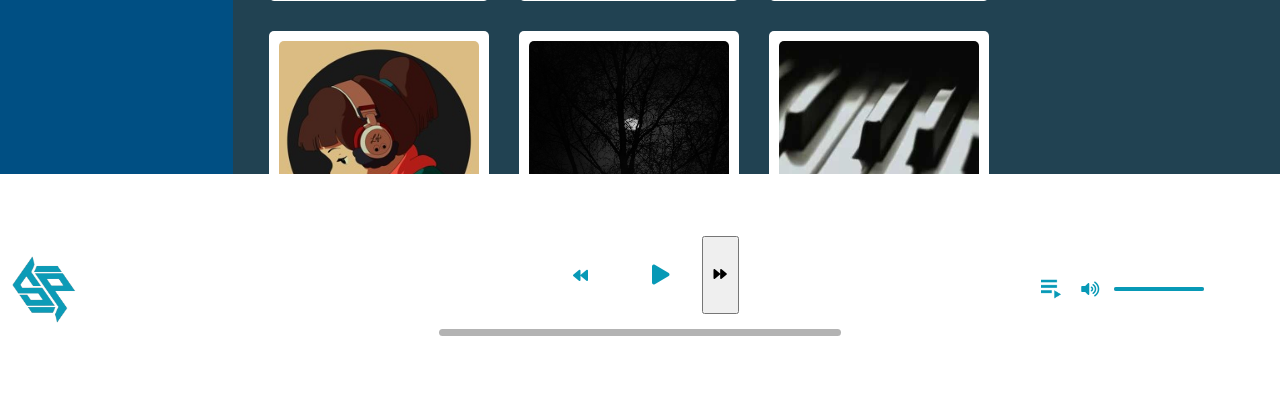
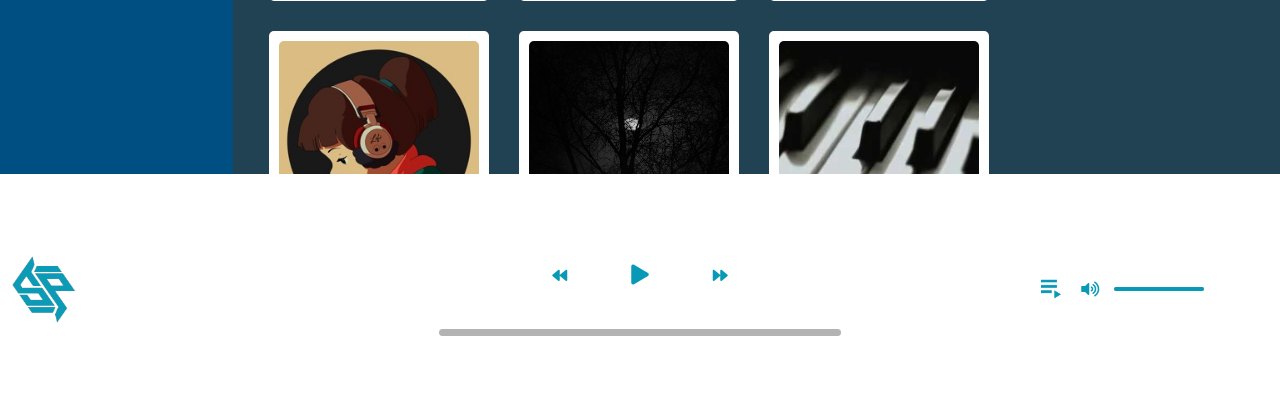
Before and after one commit to UNI-Ariel/huntersof23, a PHP site: page /index.php in a window 1280 px wide; the page is wider, and only the part inside the window is pictured. Shown: the part 1122-1525 px from the top of that part. Run offline with PHP 8.4, Linux system fonts and the light colour scheme; data comes from the database, SQL or seed files in the repository; some libraries are stand-ins or nearby versions.

Commit message:
Update musicPlayer.php
corrigiendo el boton next

```diff
--- a/components/musicPlayer.php
+++ b/components/musicPlayer.php
@@ -16,7 +16,7 @@
             <button id="play" class="action-btn action-btn-big">
                 <i class="fas fa-play"></i> <!-- Botón de reproducción/pausa -->
             </button>
-            <button id="next" class "action-btn">
+            <button id="next" class="action-btn">
                 <i class="fas fa-forward"></i> <!-- Botón de reproducción siguiente -->
             </button>
         </div>
```
